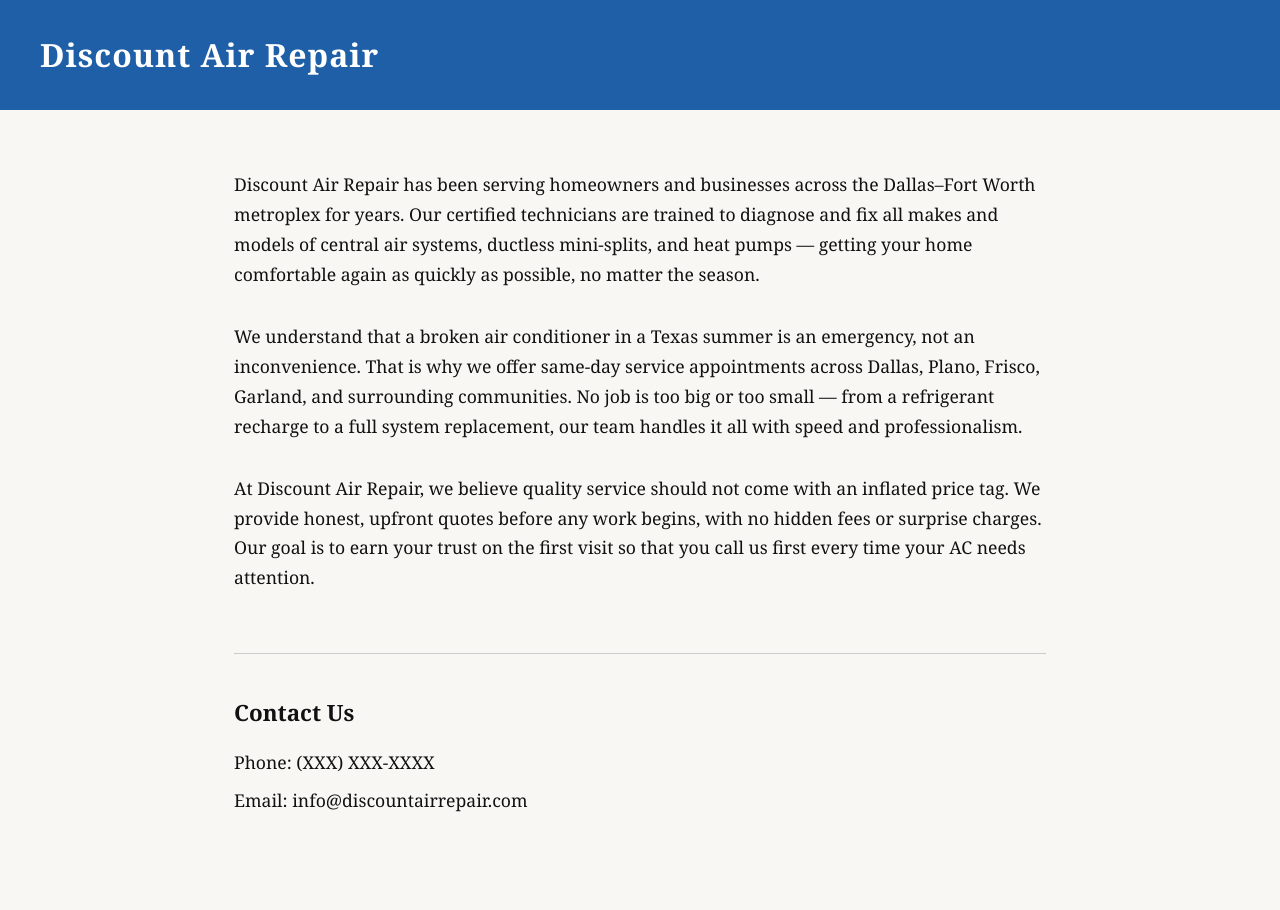
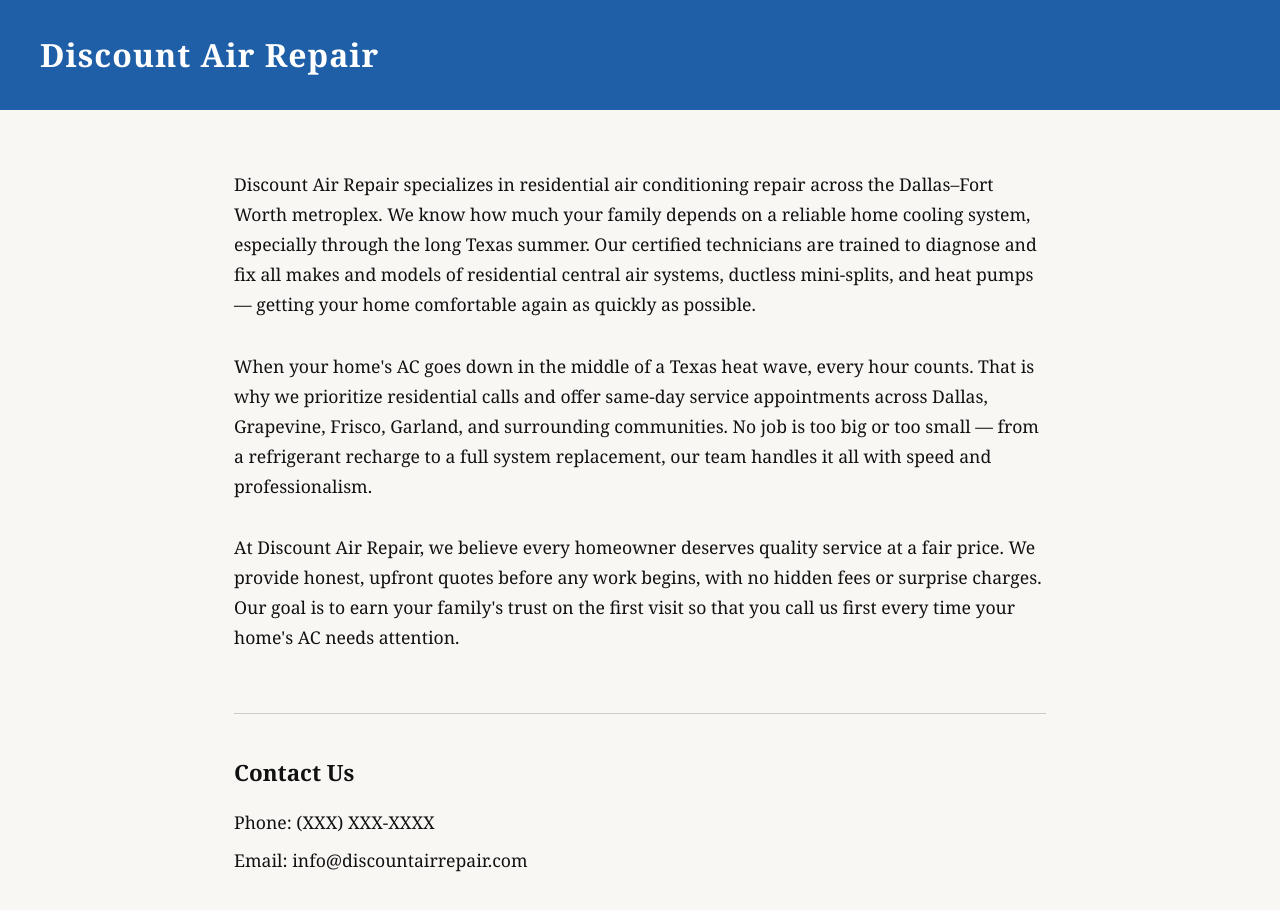
Before and after one commit to bmillion145/discount-air-repair, a Next.js app: page / in a window 1280 px wide. Shown: the top 910 px of the page. Built offline with nearby package versions, Linux system fonts and the light colour scheme.

Commit message:
Emphasize residential AC, swap Plano for Grapevine

```diff
--- a/app/page.js
+++ b/app/page.js
@@ -7,28 +7,30 @@ export default function Home() {
 
       <main className="main-content">
         <p>
-          Discount Air Repair has been serving homeowners and businesses across
-          the Dallas–Fort Worth metroplex for years. Our certified technicians
-          are trained to diagnose and fix all makes and models of central air
-          systems, ductless mini-splits, and heat pumps — getting your home
-          comfortable again as quickly as possible, no matter the season.
+          Discount Air Repair specializes in residential air conditioning repair
+          across the Dallas–Fort Worth metroplex. We know how much your family
+          depends on a reliable home cooling system, especially through the long
+          Texas summer. Our certified technicians are trained to diagnose and fix
+          all makes and models of residential central air systems, ductless
+          mini-splits, and heat pumps — getting your home comfortable again as
+          quickly as possible.
         </p>
 
         <p>
-          We understand that a broken air conditioner in a Texas summer is an
-          emergency, not an inconvenience. That is why we offer same-day service
-          appointments across Dallas, Plano, Frisco, Garland, and surrounding
-          communities. No job is too big or too small — from a refrigerant
-          recharge to a full system replacement, our team handles it all with
-          speed and professionalism.
+          When your home's AC goes down in the middle of a Texas heat wave, every
+          hour counts. That is why we prioritize residential calls and offer
+          same-day service appointments across Dallas, Grapevine, Frisco, Garland,
+          and surrounding communities. No job is too big or too small — from a
+          refrigerant recharge to a full system replacement, our team handles it
+          all with speed and professionalism.
         </p>
 
         <p>
-          At Discount Air Repair, we believe quality service should not come
-          with an inflated price tag. We provide honest, upfront quotes before
-          any work begins, with no hidden fees or surprise charges. Our goal is
-          to earn your trust on the first visit so that you call us first every
-          time your AC needs attention.
+          At Discount Air Repair, we believe every homeowner deserves quality
+          service at a fair price. We provide honest, upfront quotes before any
+          work begins, with no hidden fees or surprise charges. Our goal is to
+          earn your family's trust on the first visit so that you call us first
+          every time your home's AC needs attention.
         </p>
 
         <section className="contact-section">
```
